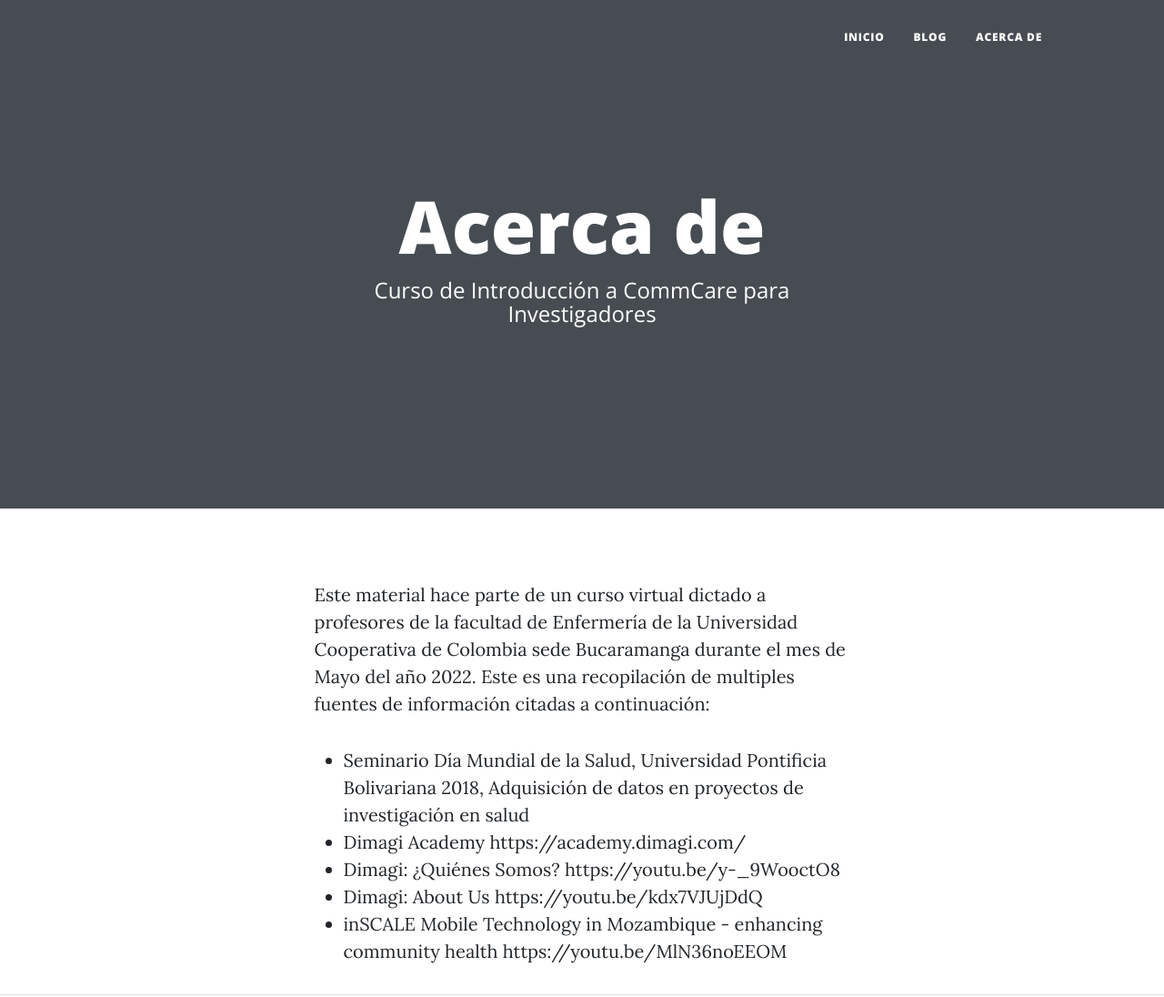
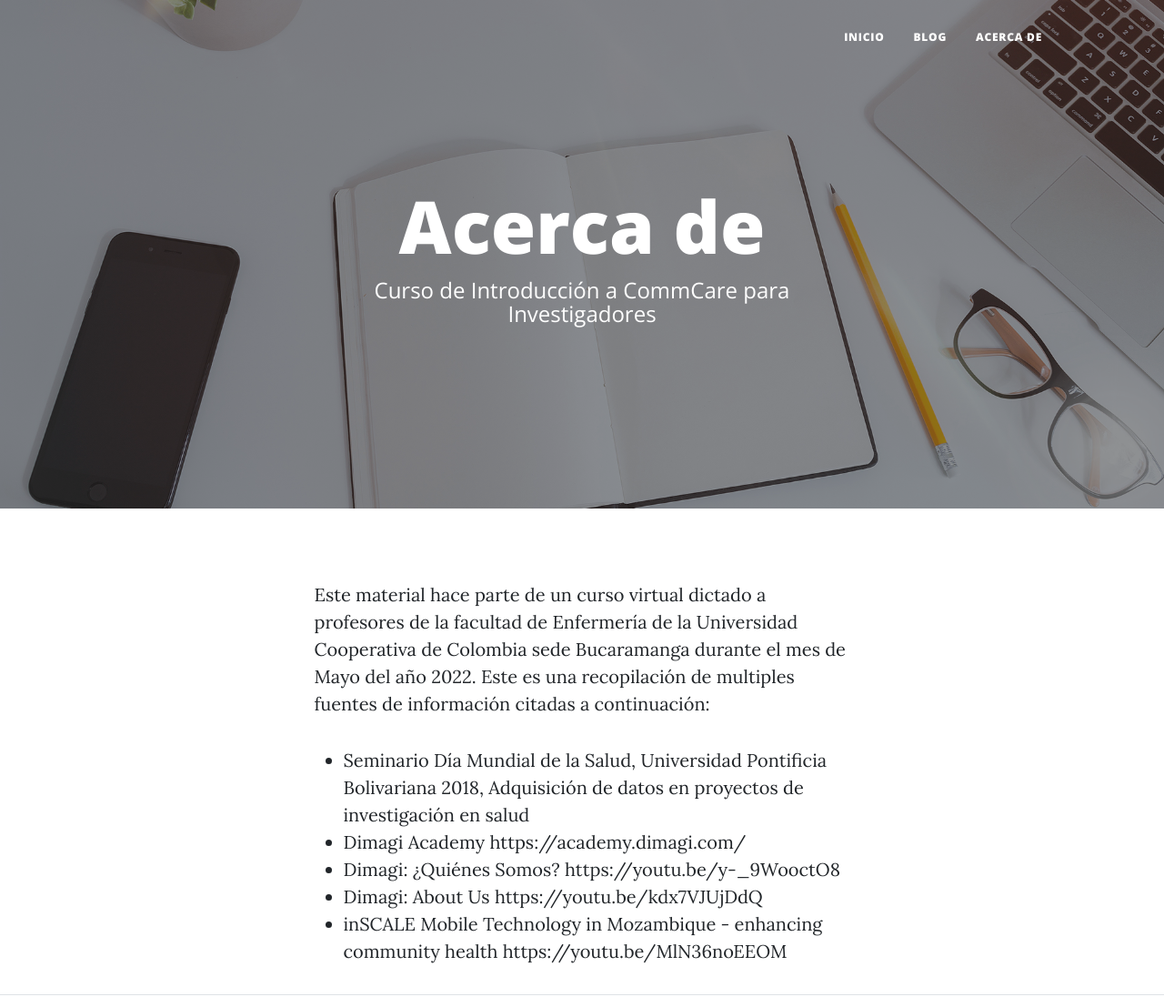
Before and after one commit to davidcasr/course-commcare, a plain HTML site: page about/index.html in a window 1280 px wide. Shown: the top 1096 px of the page at 91% size. Drawn offline with nearby package versions, Linux system fonts and the light colour scheme.

Commit message:
Update URL images

```diff
--- a/about/index.html
+++ b/about/index.html
@@ -6,7 +6,7 @@
         <meta name="description" content="" />
         <meta name="author" content="" />
         <title>Introducción a Commcare</title>
-        <link rel="icon" type="image/x-icon" href="favicon.png" />
+        <link rel="icon" type="image/x-icon" href="/favicon.png" />
         <!-- Font Awesome icons (free version)-->
         <script src="https://use.fontawesome.com/releases/v6.1.0/js/all.js" crossorigin="anonymous"></script>
         <!-- Google fonts-->
@@ -38,7 +38,7 @@
         </nav>
 
         <!-- Page Header-->
-        <header class="masthead" style="background-image: url('img/home-bg.jpg')">
+        <header class="masthead" style="background-image: url('/img/home-bg.jpg')">
 
 <div class="container position-relative px-4 px-lg-5">
     <div class="row gx-4 gx-lg-5 justify-content-center">
```
Also changed, not shown: blog/adquisicion-de-datos-en-la-actualidad/index.html (+2 -2 lines), blog/adquisicion-de-datos-en-proyectos-de-investigacion-en-salud/index.html (+2 -2 lines), blog/conceptos-basicos-de-commcare/index.html (+2 -2 lines), blog/datos-y-reportes/index.html (+2 -2 lines), blog/desarrollar-aplicaciones/index.html (+2 -2 lines), blog/index.html (+2 -2 lines), blog/manejo-de-casos-en-commcare/index.html (+2 -2 lines), blog/testing-de-aplicaciones/index.html (+2 -2 lines), index.html (+2 -2 lines).
